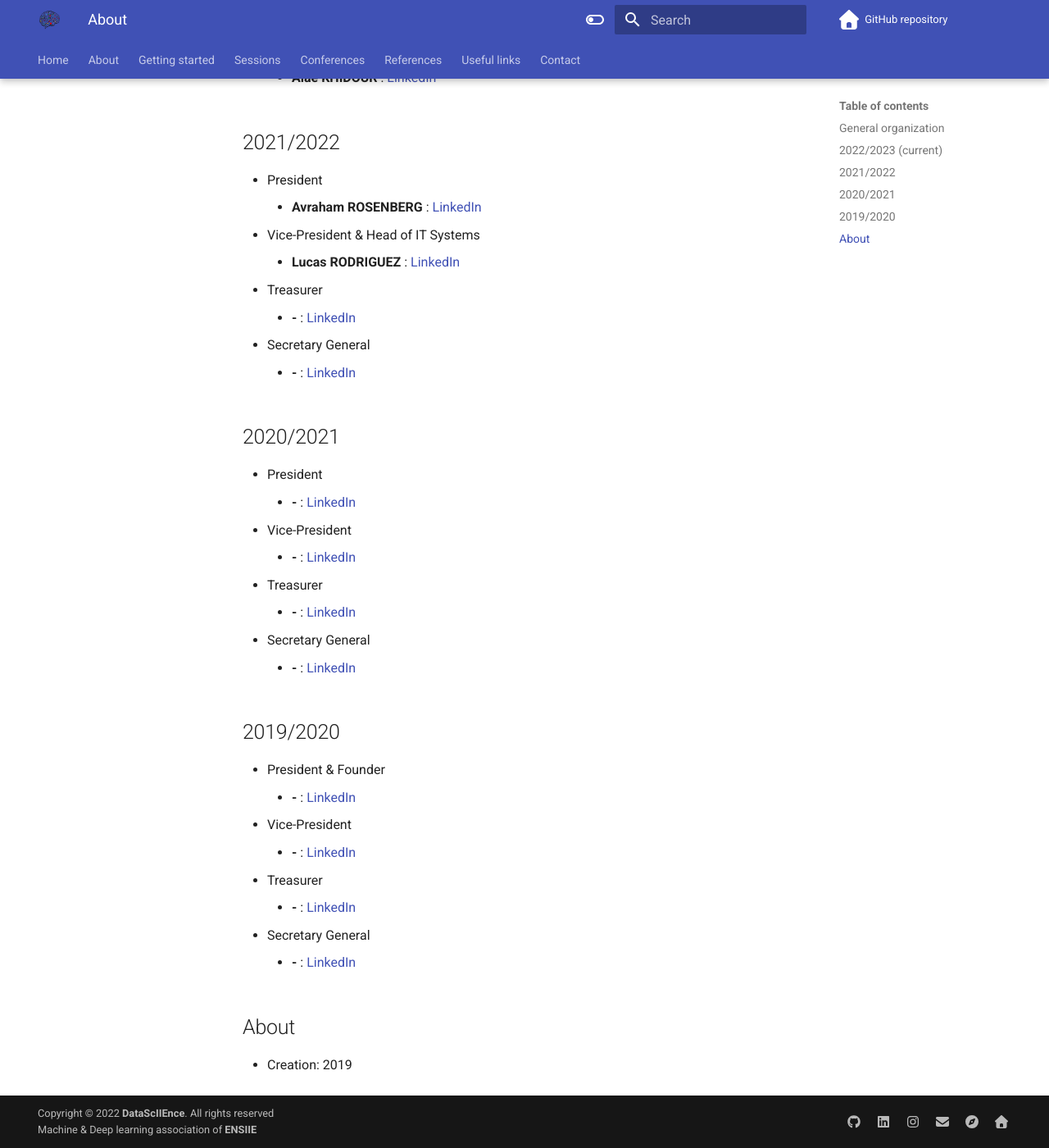
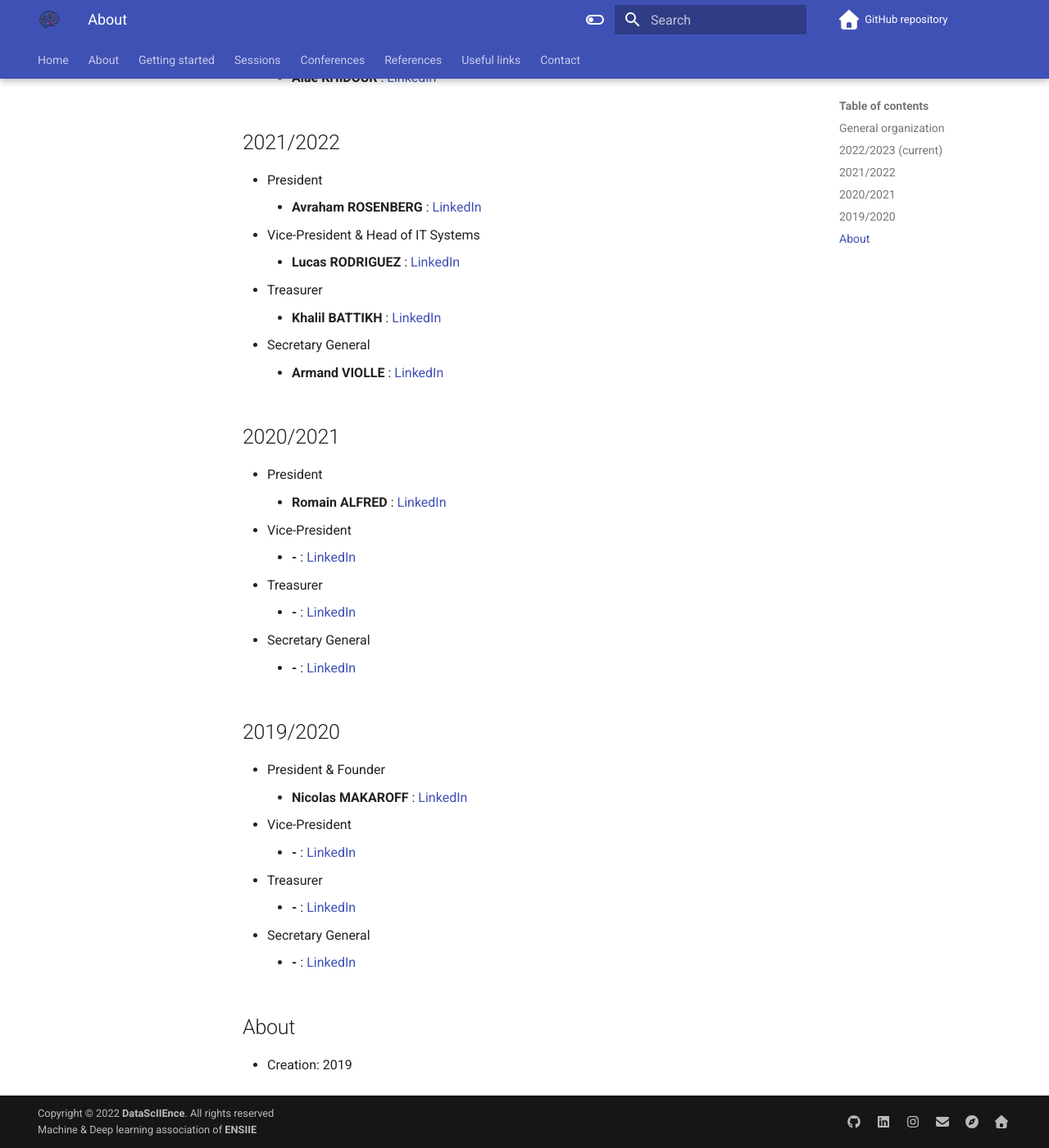
Before and after one commit to DataScIIEnce-ENSIIE/datasciience-ensiie.github.io, an MkDocs documentation site: the page built from docs/about.md, in a window 1280 px wide and 1400 px high, scrolled down 988 px. Shown: the whole window at 82% size. Built offline with MkDocs 1.6.1 and Material for MkDocs 9.7.7, drawn with Linux system fonts in a browser that asks for light colours; nearby versions of some CDN libraries; comment, search, counter and statistics services are not loaded.

Commit message:
Update about.md

```diff
--- a/docs/about.md
+++ b/docs/about.md
@@ -29,29 +29,29 @@
 ## 2022/2023 (current)
 
 - President
-    - **Adib HABBOU** : [LinkedIn]()
+    - **Adib HABBOU** : [LinkedIn](https://www.linkedin.com/in/adib-habbou/)
 - Vice-President
-    - **Rabab KHATIB** : [LinkedIn]()
+    - **Rabab KHATIB** : [LinkedIn](https://www.linkedin.com/in/rabab-khatib/)
 - Treasurer
-    - **Valentin GARDEL** : [LinkedIn]()
+    - **Valentin GARDEL** : [LinkedIn](https://www.linkedin.com/in/valentin-gardel-55b038223/)
 - Secretary General
-    - **Alae KHIDOUR** : [LinkedIn]()
+    - **Alae KHIDOUR** : [LinkedIn](https://www.linkedin.com/in/alae-khidour-719524231/)
 
 ## 2021/2022
 
 - President
-    - **Avraham ROSENBERG** : [LinkedIn]()
+    - **Avraham ROSENBERG** : [LinkedIn](https://www.linkedin.com/in/avraham-rosenberg/)
 - Vice-President & Head of IT Systems
-    - **Lucas RODRIGUEZ** : [LinkedIn]()
+    - **Lucas RODRIGUEZ** : [LinkedIn](https://www.linkedin.com/in/lcsrodriguez/)
 - Treasurer
-    - **-** : [LinkedIn]()
+    - **Khalil BATTIKH** : [LinkedIn](https://www.linkedin.com/in/khalil-battikh/)
 - Secretary General
-    - **-** : [LinkedIn]()
+    - **Armand VIOLLE** : [LinkedIn](https://www.linkedin.com/in/armand-violle-41a338203/)
 
 ## 2020/2021
 
 - President
-    - **-** : [LinkedIn]()
+    - **Romain ALFRED** : [LinkedIn](https://www.linkedin.com/in/romain-alfred/)
 - Vice-President
     - **-** : [LinkedIn]()
 - Treasurer
@@ -62,7 +62,7 @@
 ## 2019/2020
 
 - President & Founder
-    - **-** : [LinkedIn]()
+    - **Nicolas MAKAROFF** : [LinkedIn](https://www.linkedin.com/in/nicolas-makaroff/)
 - Vice-President
     - **-** : [LinkedIn]()
 - Treasurer
```
